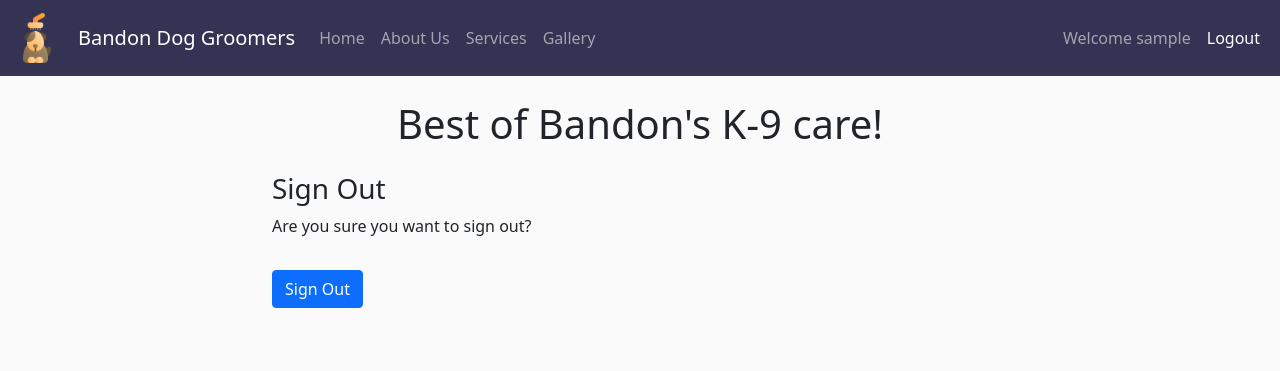
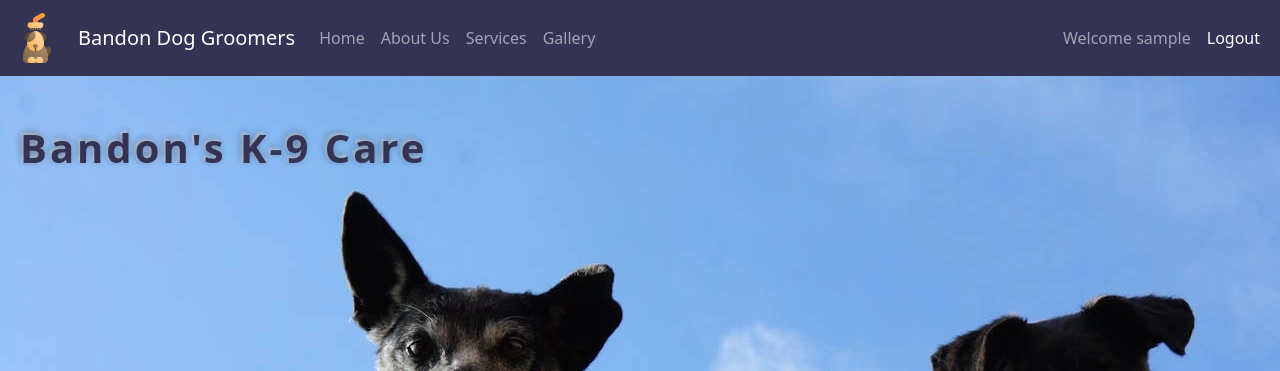
Before and after one commit to petermcloughlin/DjangoDogGroomers, a Django app: page /accounts/logout/ in a window 1280 px wide. Shown: the top 371 px of the page. Run offline with Django 4.2, Linux system fonts and the light colour scheme; the visitor is signed in with stand-in values (Sample User, id 1); some libraries are stand-ins or nearby versions.

Commit message:
Add hero image to base.html and css styling

```diff
--- a/static/css/style.css
+++ b/static/css/style.css
@@ -2,7 +2,7 @@ body {
     background-color: #fafafa;
     padding-top: 100px;
 }
-/* Nav bar*/
+/* ---------------------------------------------------------- Nav bar*/
 nav {
     background-color: #353354;
 }
@@ -16,10 +16,37 @@ i {
 .nav-link:hover{
     color: #f2b30d !important;
 }
+/* --------------------------------------------------- Hero section */
 
-/* Booking list*/
+.hero {
+    background: url('/static/images/dogs_watching.webp') no-repeat center top;
+    min-height: 700px;
+    width: 100%;
+    margin-top: -40px;
+    padding-top: 0px;
+    padding-left: 20px;
+    -webkit-background-size: cover;
+    -moz-background-size: cover;
+    -o-background-size: cover;
+    background-size: cover;
+    position: relative;
+}
+#hero-text {
+    color: #353354;
+    font-weight: 600;
+    font-size: 40px;
+    text-shadow: -2px -2px 7px rgba(0,0,0,.4), -2px -2px 3px rgba(255,255,255,.6);
+}
 
-/* Footer */
+.sl-box {
+    height: 120px;
+    flex-direction: row;
+    align-items: flex-end;
+    letter-spacing: 3px;
+}
+/* ---------------------------------------------------- Booking list*/
+
+/* ----------------------------------------------------------Footer */
 footer {
     background-color: #353354;
 }
--- a/templates/account/logout.html
+++ b/templates/account/logout.html
@@ -5,7 +5,7 @@
 {% block head_title %}{% trans "Sign Out" %}{% endblock %}
 
 {% block content %}
-<div class="container">
+<div class="container" style="padding-bottom: 10px;">
     <div class="row">
         <div class="col-md-8 mt-3 offset-md-2">
             <h3>{% trans "Sign Out" %}</h3>
--- a/templates/base.html
+++ b/templates/base.html
@@ -89,14 +89,14 @@
         </div>
     </nav>
 
-    <div class="container-fluid">
+    <div class="container-fluid hero">
         <div class="row">
-           <div class="d-flex justify-content-center mt-auto sl-box">
-                 <h1 id="slogan">Best of Bandon's K-9 care!</h1>
+           <div class="mt-auto sl-box d-flex">
+                 <h1 id="hero-text">Bandon's K-9 Care</h1>
            </div>
         </div>
      </div>
-    <main class="flex-shrink-0 main-bg">
+    <main class="d-flex main-bg">
 
         {% block content %}
         <!-- Content Goes here -->
```
Also changed, not shown: static/images/dogs_watching.webp (added).
